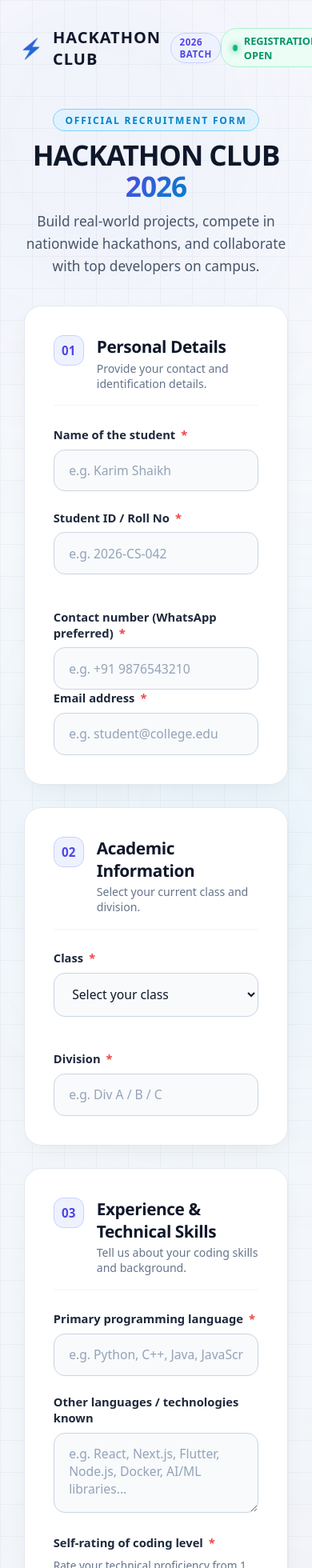
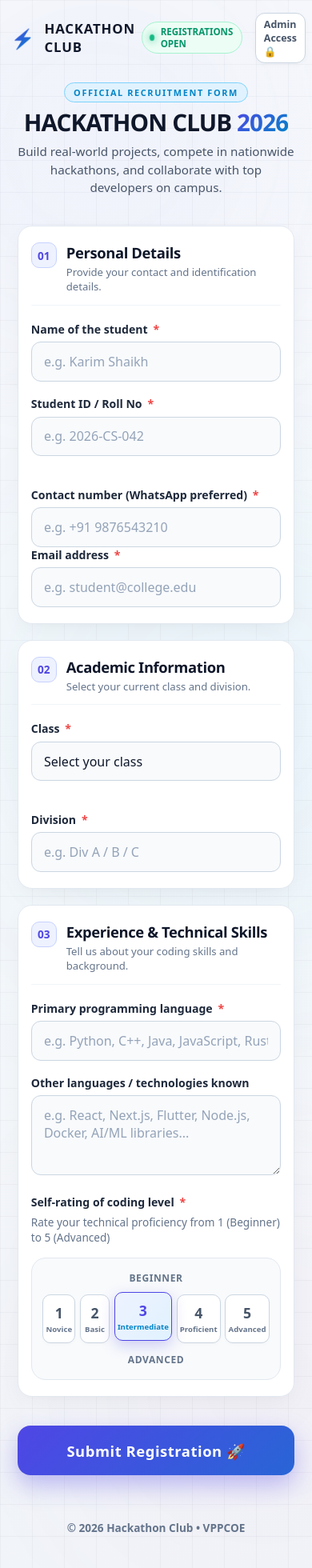
Before and after one commit to karim1556/New-project, a Next.js app: page / in a window 390 px wide. Shown: the top 1960 px of the page at 80% size. Built offline with nearby package versions, Linux system fonts and the light colour scheme.

Commit message:
Optimize registration portal for mobile responsiveness and prevent iOS auto-zoom

```diff
--- a/app/globals.css
+++ b/app/globals.css
@@ -1185,11 +1185,12 @@ button.secondary {
   border: 1.5px solid #cbd5e1;
   border-radius: 14px;
   padding: 0.9rem 1.15rem;
-  font-size: 0.98rem;
+  font-size: 16px; /* Prevents auto-zoom on iOS mobile browsers */
   color: #0f172a;
   outline: none;
   transition: all 0.25s ease;
   font-family: inherit;
+  -webkit-appearance: none;
 }
 .reg-input::placeholder,
 .reg-textarea::placeholder {
@@ -1219,12 +1220,7 @@ button.secondary {
   border-radius: 18px;
   padding: 1.25rem 1.25rem;
 }
-@media (max-width: 640px) {
-  .rating-scale-container {
-    flex-direction: column;
-    align-items: stretch;
-  }
-}
+
 .rating-endpoint {
   font-size: 0.82rem;
   font-weight: 800;
@@ -1272,6 +1268,7 @@ button.secondary {
   font-weight: 600;
   color: #64748b;
   margin-top: 0.25rem;
+  text-align: center;
 }
 .rating-chip:hover .rating-box {
   border-color: #6366f1;
@@ -1290,6 +1287,151 @@ button.secondary {
 .rating-radio:checked + .rating-box .rating-lbl {
   color: #0284c7;
   font-weight: 800;
+}
+
+/* ==========================================================================
+   MOBILE RESPONSIVE MEDIA QUERIES
+   ========================================================================== */
+
+@media (max-width: 640px) {
+  .reg-header {
+    padding: 1rem 0.85rem;
+    gap: 0.5rem;
+  }
+  .reg-logo-text {
+    font-size: 1.05rem;
+  }
+  .reg-year-badge {
+    display: none;
+  }
+  .status-indicator {
+    font-size: 0.72rem;
+    padding: 0.25rem 0.55rem;
+  }
+  .admin-login-ghost {
+    font-size: 0.78rem;
+    padding: 0.3rem 0.6rem;
+  }
+
+  .reg-main-wrapper {
+    padding: 0 0.75rem;
+    margin-top: 0.5rem;
+  }
+
+  .hero-eyebrow {
+    font-size: 0.68rem;
+    padding: 0.25rem 0.7rem;
+  }
+  .hero-title {
+    font-size: 1.85rem;
+    margin-bottom: 0.5rem;
+  }
+  .hero-sub {
+    font-size: 0.95rem;
+    line-height: 1.5;
+  }
+
+  .form-section-card {
+    padding: 1.25rem 1rem;
+    border-radius: 18px;
+    margin-bottom: 1.25rem;
+  }
+  .section-header {
+    gap: 0.75rem;
+    margin-bottom: 1.25rem;
+    padding-bottom: 0.85rem;
+  }
+  .section-num {
+    width: 32px;
+    height: 32px;
+    font-size: 0.85rem;
+    border-radius: 10px;
+  }
+  .section-title {
+    font-size: 1.15rem;
+  }
+  .section-desc {
+    font-size: 0.82rem;
+  }
+
+  .field-group {
+    margin-bottom: 1.15rem;
+  }
+  .field-label {
+    font-size: 0.88rem;
+    margin-bottom: 0.4rem;
+  }
+  .reg-input,
+  .reg-select,
+  .reg-textarea {
+    padding: 0.8rem 0.95rem;
+    font-size: 16px;
+    border-radius: 12px;
+  }
+
+  /* 5-Column Grid on Mobile for Rating Chips */
+  .rating-scale-container {
+    flex-direction: column;
+    align-items: stretch;
+    padding: 1rem 0.85rem;
+    gap: 0.75rem;
+  }
+  .rating-endpoint {
+    font-size: 0.75rem;
+    text-align: center;
+  }
+  .rating-options {
+    display: grid;
+    grid-template-columns: repeat(5, 1fr);
+    gap: 0.35rem;
+    width: 100%;
+  }
+  .rating-chip {
+    max-width: none;
+  }
+  .rating-box {
+    padding: 0.65rem 0.2rem;
+    border-radius: 10px;
+  }
+  .rating-num {
+    font-size: 1.1rem;
+  }
+  .rating-lbl {
+    font-size: 0.6rem;
+    line-height: 1.1;
+  }
+
+  .btn-submit-cyber {
+    padding: 1rem 1.25rem;
+    font-size: 1.05rem;
+    border-radius: 14px;
+  }
+
+  .thankyou-card {
+    padding: 2rem 1.25rem;
+    border-radius: 20px;
+  }
+  .thankyou-title {
+    font-size: 1.75rem;
+  }
+  .thankyou-subtitle {
+    font-size: 0.95rem;
+  }
+}
+
+@media (max-width: 380px) {
+  .reg-header {
+    flex-direction: column;
+    align-items: flex-start;
+    gap: 0.75rem;
+  }
+  .reg-header-right {
+    width: 100%;
+    justify-content: space-between;
+  }
+  .rating-lbl {
+    display: none; /* Hide subtext on extra-small screens so numbers remain large & touchable */
+  }
 }
 
 /* Submit Button */
```
